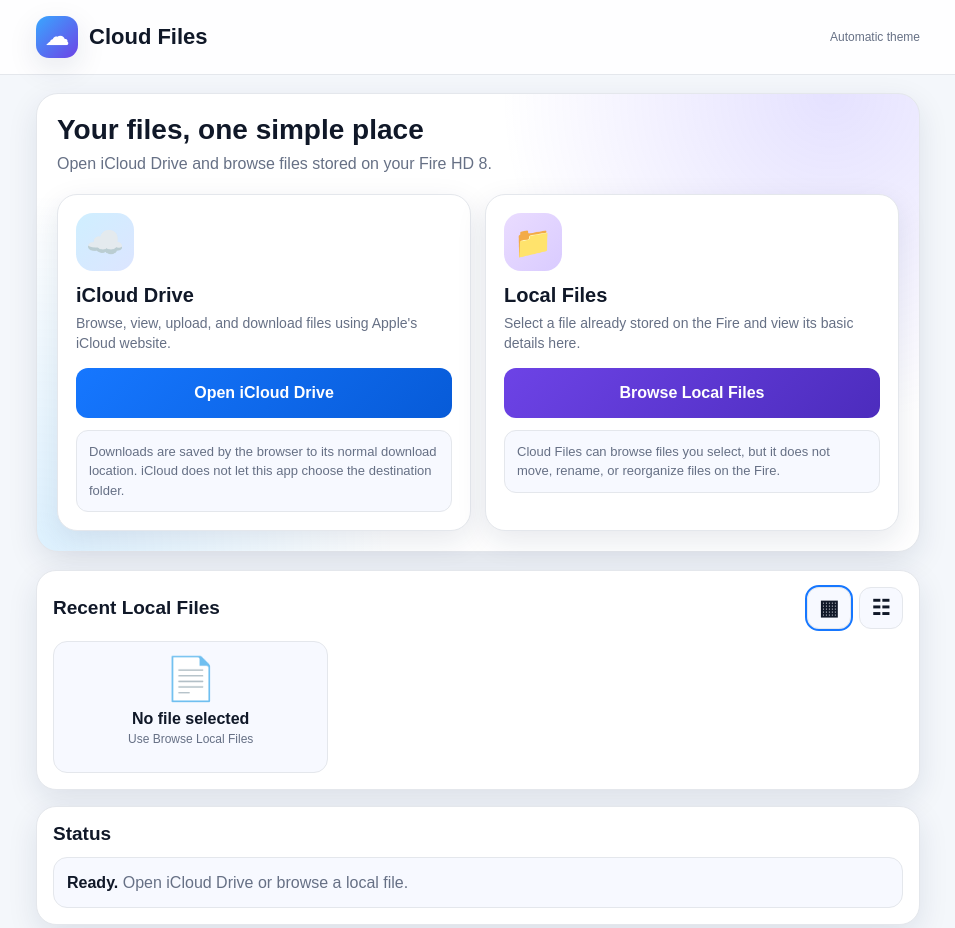
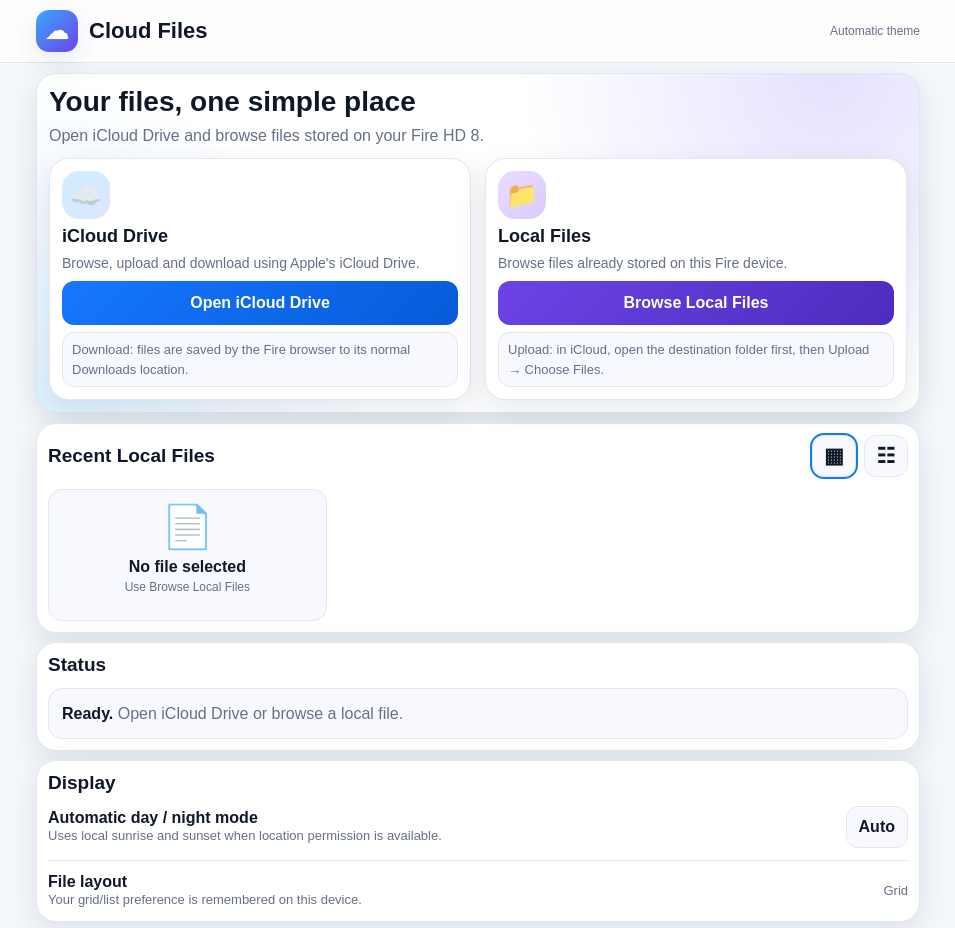
Before and after one commit to willyros01/cloud-files, a plain HTML site: page index.html in a window 1280 px wide. Shown: the top 928 px of the page, without its empty margins (162-1117 px from the left). Drawn offline with Linux system fonts and the light colour scheme.

Commit message:
Add files via upload

```diff
--- a/index.html
+++ b/index.html
@@ -26,10 +26,10 @@
 background:linear-gradient(135deg,var(--blue2),var(--purple));box-shadow:var(--shadow)}
 .modeBadge{font-size:12px;color:var(--muted);text-align:right}
 main{max-width:920px;margin:auto;padding:18px 18px 36px}
-.hero{padding:20px;border-radius:22px;background:
+.hero{padding:14px;border-radius:20px;background:
 radial-gradient(circle at 90% 0%,rgba(111,92,255,.18),transparent 36%),
 radial-gradient(circle at 0% 100%,rgba(44,170,255,.16),transparent 36%),var(--panel);
-box-shadow:var(--shadow);border:1px solid var(--line);margin-bottom:18px}
+box-shadow:var(--shadow);border:1px solid var(--line);margin-bottom:10px}
 .hero h1{margin:0 0 6px;font-size:28px}
 .hero p{margin:0;color:var(--muted);line-height:1.5}
 .actions{display:grid;grid-template-columns:1fr 1fr;gap:14px;margin-top:18px}
@@ -69,6 +69,22 @@
   .fileArea.grid{grid-template-columns:repeat(2,minmax(0,1fr))}
   .hero h1{font-size:24px}
 }
+
+/* v1.5 Fire HD 8 single-screen optimization */
+@media (min-width:600px) and (max-height:900px){
+ header .topbar{padding:10px 18px}
+ main{padding-top:10px}
+ .hero{padding:12px}
+ .actions{margin-top:10px}
+ .actionCard{padding:12px}
+ .iconBox{width:48px;height:48px;font-size:26px;margin-bottom:7px}
+ .actionCard h2{font-size:18px}
+ .actionCard p{margin-bottom:8px}
+ .notice{margin-top:7px;padding:7px 9px}
+ button{min-height:44px;padding:10px 14px}
+ .section{margin-top:9px;padding:11px}
+}
+.backHint{font-weight:800;color:var(--blue)}
 </style>
 </head>
 <body>
@@ -88,17 +104,17 @@
       <div class="actionCard">
         <div class="iconBox cloudIcon">☁️</div>
         <h2>iCloud Drive</h2>
-        <p>Browse, view, upload, and download files using Apple's iCloud website.</p>
+        <p>Browse, upload and download using Apple's iCloud Drive.</p>
         <button class="primary" id="icloudBtn">Open iCloud Drive</button>
-        <div class="notice">Downloads are saved by the browser to its normal download location. iCloud does not let this app choose the destination folder.</div>
+        <div class="notice">Download: files are saved by the Fire browser to its normal Downloads location.</div>
       </div>
 
       <div class="actionCard">
         <div class="iconBox folderIcon">📁</div>
         <h2>Local Files</h2>
-        <p>Select a file already stored on the Fire and view its basic details here.</p>
+        <p>Browse files already stored on this Fire device.</p>
         <button class="purple" id="selectBtn">Browse Local Files</button>
-        <div class="notice">Cloud Files can browse files you select, but it does not move, rename, or reorganize files on the Fire.</div>
+        <div class="notice">Upload: in iCloud, open the destination folder first, then Upload → Choose Files.</div>
       </div>
     </div>
   </section>
```
Also changed, not shown: cloud-files-project-notes.txt (+12 -19 lines).
